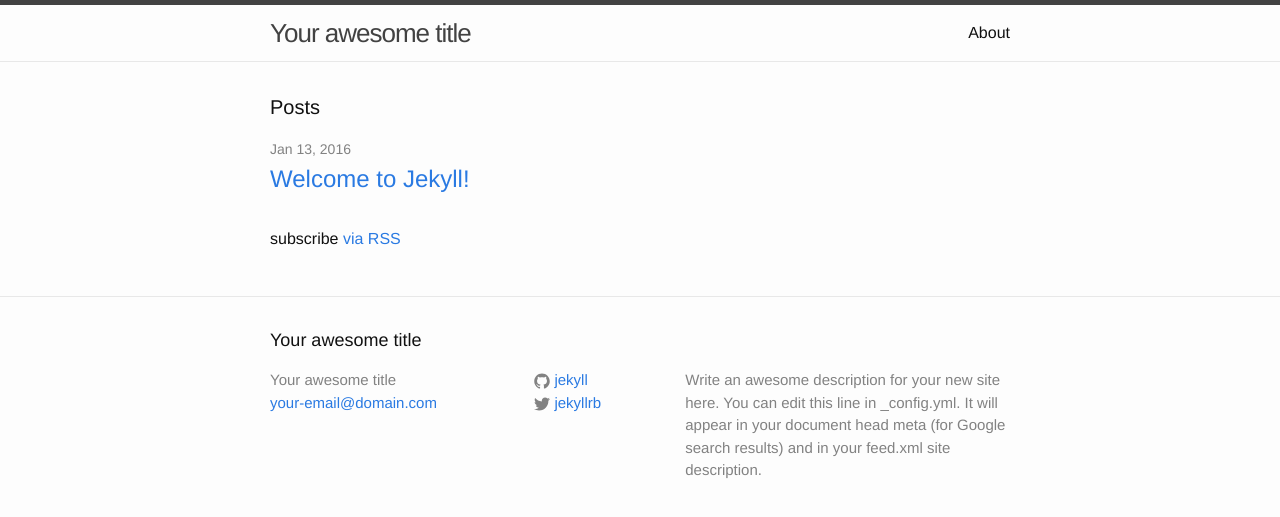
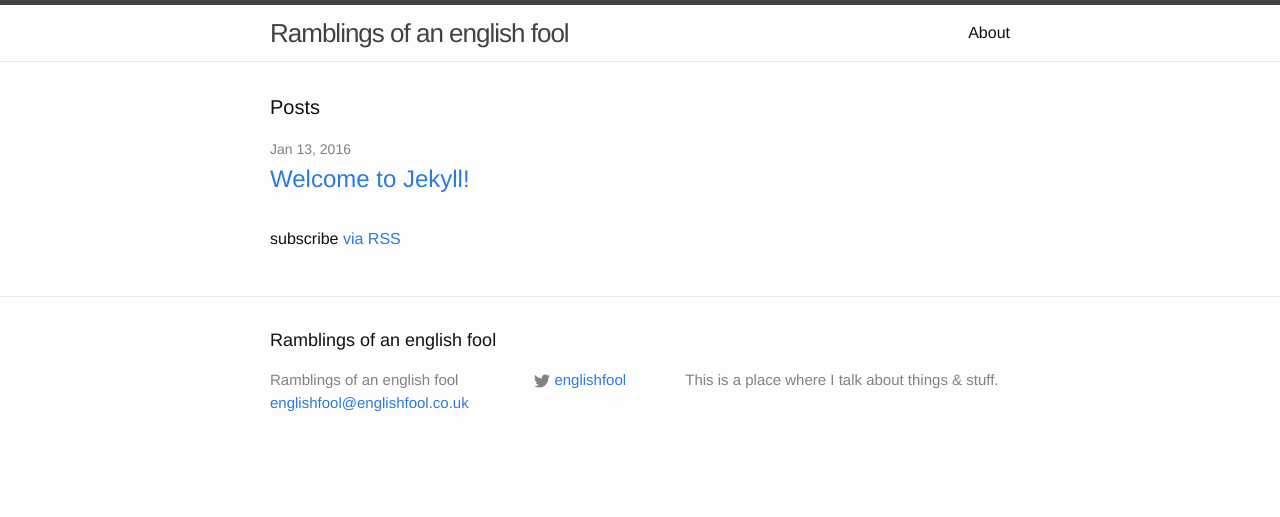
Before and after one commit to englishfool/englishfool.github.io, a Jekyll site: the page built from index.html, in a window 1280 px wide. Shown: the top 517 px of the page. Built offline with Jekyll 4.4.1, drawn with Linux system fonts in a browser that asks for light colours.

Commit message:
Updated config

```diff
--- a/_config.yml
+++ b/_config.yml
@@ -6,16 +6,14 @@
 # 'jekyll serve'. If you change this file, please restart the server process.
 
 # Site settings
-title: Your awesome title
-email: your-email@domain.com
+title: Ramblings of an english fool
+email: englishfool@englishfool.co.uk
 description: > # this means to ignore newlines until "baseurl:"
-  Write an awesome description for your new site here. You can edit this
-  line in _config.yml. It will appear in your document head meta (for
-  Google search results) and in your feed.xml site description.
+  This is a place where I talk about things & stuff.
 baseurl: "" # the subpath of your site, e.g. /blog
-url: "http://yourdomain.com" # the base hostname & protocol for your site
-twitter_username: jekyllrb
-github_username:  jekyll
+url: "http://englishfool.co.uk" # the base hostname & protocol for your site
+twitter_username: englishfool
+
 
 # Build settings
 markdown: kramdown
```
